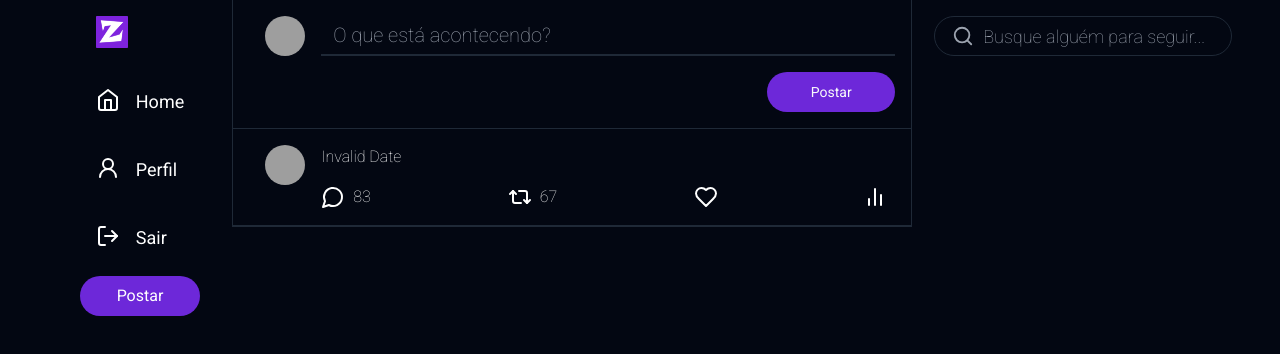
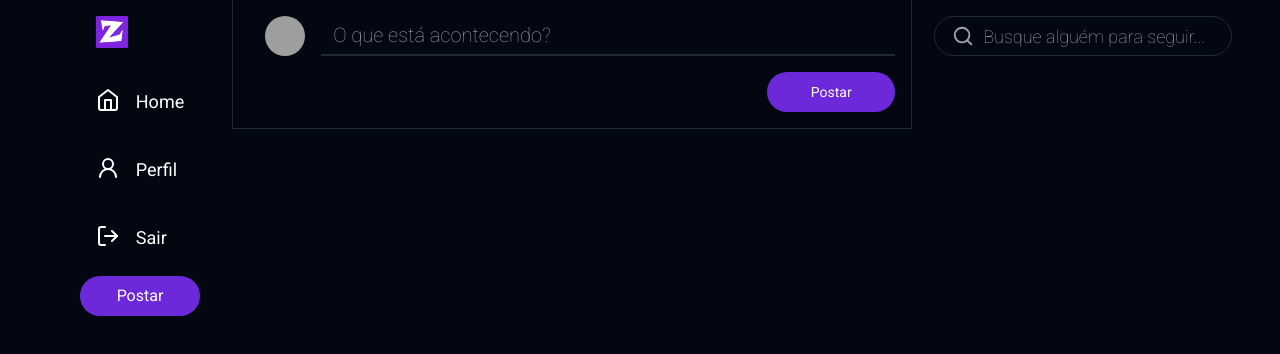
Before and after one commit to doutorwaka/z, a Next.js app in the folder z-front/: page /home in a window 1280 px wide. Shown: the top 354 px of the page. Built offline with nearby package versions, Linux system fonts and the light colour scheme; no server answers; grey boxes are pictures that could not be loaded.

Commit message:
add server side session from home page

```diff
--- a/z-front/src/app/(pages)/home/page.tsx
+++ b/z-front/src/app/(pages)/home/page.tsx
@@ -1,8 +1,13 @@
-import { Tweet } from "@/components/tweet";
+import { authOptions } from "@/app/api/auth/[...nextauth]/route";
 import { TweetForm } from "@/components/tweet-form";
-import { useSession } from "next-auth/react";
+import { getServerSession } from "next-auth/next";
 
-export default function HomePage() {
+export default async function HomePage() {
+    const session = await getServerSession(authOptions);
+
+    const user = session?.user;
+
+    console.log("user", user);
 
     return (
         <div className="flex flex-col w-full">
@@ -10,9 +15,7 @@ export default function HomePage() {
                 <TweetForm />
             </div>
 
-            <div className="border-muted border-x-[1px]">
-                <Tweet/>
-            </div>
+            <div className="border-muted border-x-[1px]"></div>
         </div>
     );
 }
--- a/z-front/src/app/api/auth/[...nextauth]/route.ts
+++ b/z-front/src/app/api/auth/[...nextauth]/route.ts
@@ -3,7 +3,7 @@ import { NextAuthOptions } from "next-auth";
 import NextAuth from "next-auth/next";
 import GithubProvider from "next-auth/providers/github";
 
-const authOptions: NextAuthOptions = {
+export const authOptions: NextAuthOptions = {
     providers: [
         GithubProvider({
             clientId: process.env.GITHUB_ID || "",
```
